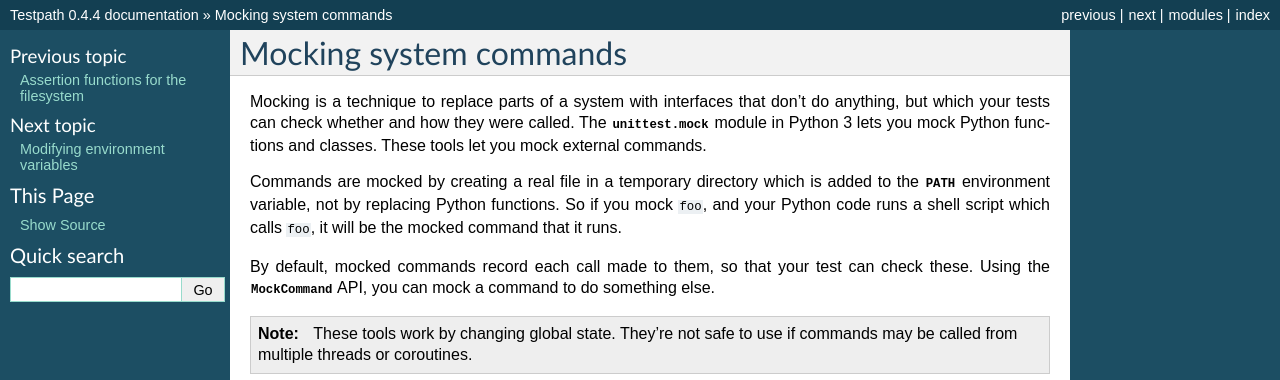
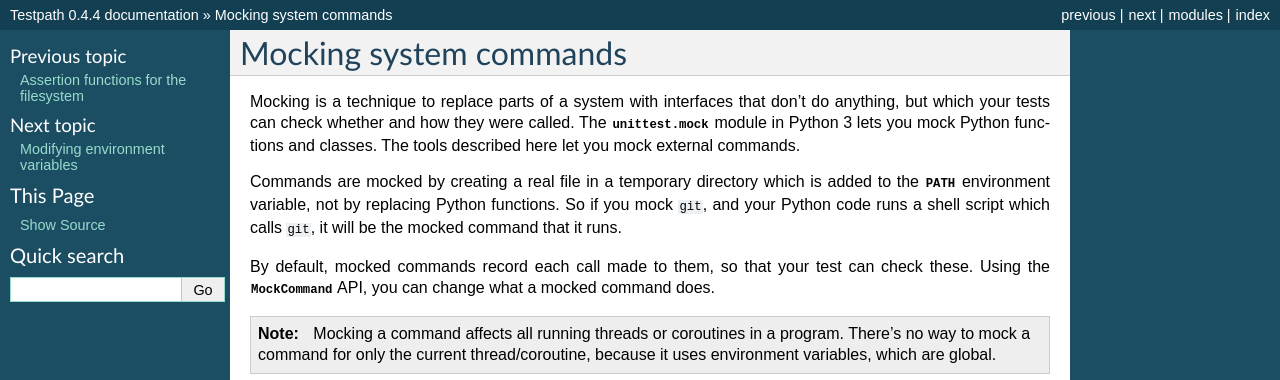
Before and after one commit to jupyter/testpath, a Sphinx documentation site: the page built from doc/commands.rst, in a window 1280 px wide, cut to the strip 0-380 px from the top of the page. Built offline with Sphinx 7.4.7, drawn with Linux system fonts in a browser that asks for light colours.

Commit message:
Refine docs on mocking commands

```diff
--- a/doc/commands.rst
+++ b/doc/commands.rst
@@ -1,26 +1,27 @@
 Mocking system commands
 =======================
+
+.. currentmodule:: testpath
 
 Mocking is a technique to replace parts of a system with interfaces that don't
 do anything, but which your tests can check whether and how they were called.
 The :mod:`unittest.mock` module in Python 3 lets you mock Python functions and
-classes. These tools let you mock external commands.
+classes. The tools described here let you mock external commands.
 
 Commands are mocked by creating a real file in a temporary directory which is
 added to the :envvar:`PATH` environment variable, not by replacing Python
-functions. So if you mock ``foo``, and your Python code runs a shell script
-which calls ``foo``, it will be the mocked command that it runs.
+functions. So if you mock ``git``, and your Python code runs a shell script
+which calls ``git``, it will be the mocked command that it runs.
 
 By default, mocked commands record each call made to them, so that your test can
-check these. Using the :class:`MockCommand` API, you can mock a command to do
-something else.
+check these. Using the :class:`MockCommand` API, you can change what a mocked
+command does.
 
 .. note::
 
-   These tools work by changing global state. They're not safe to use if
-   commands may be called from multiple threads or coroutines.
-
-.. currentmodule:: testpath
+   Mocking a command affects all running threads or coroutines in a program.
+   There's no way to mock a command for only the current thread/coroutine,
+   because it uses environment variables, which are global.
 
 .. autofunction:: assert_calls
 
```
